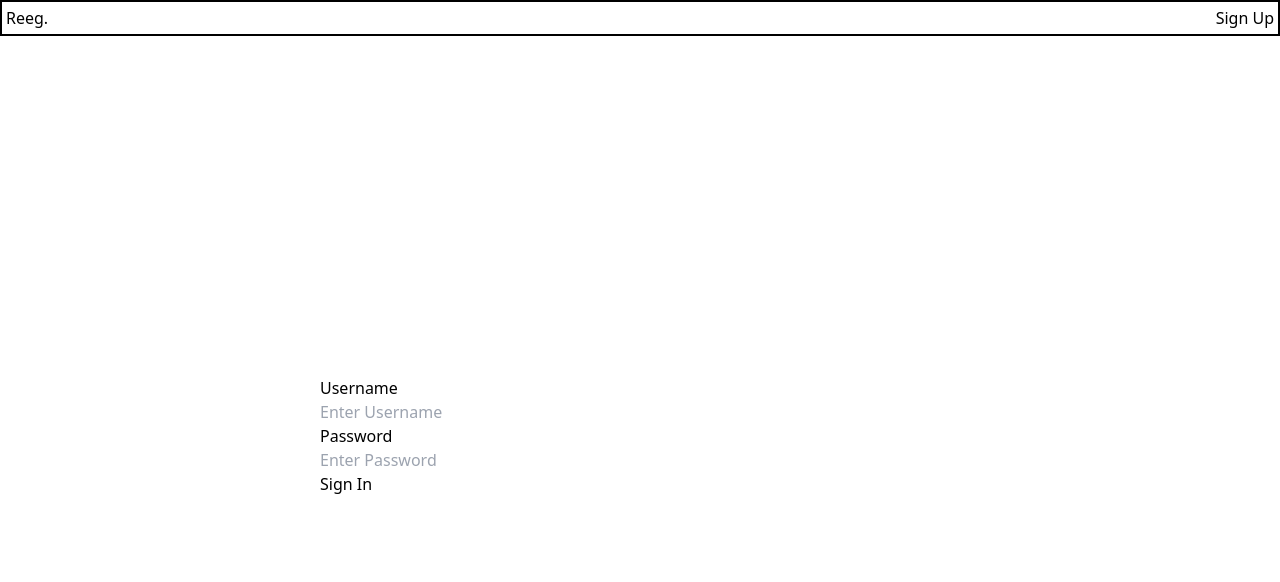
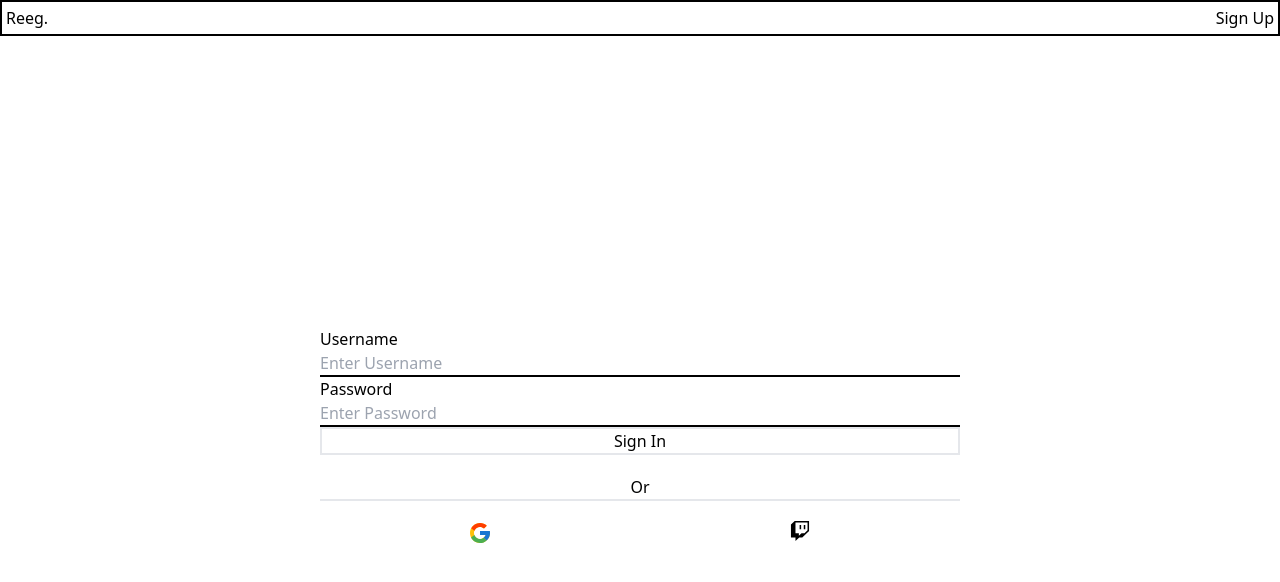
Before and after one commit to HowzayCalderon/reeg, a Next.js app: page /signin in a window 1280 px wide. Shown: the top 582 px of the page. Built offline with nearby package versions, Linux system fonts and the light colour scheme; no server answers.

Commit message:
finished separating signin page

```diff
--- a/src/app/api/auth/[...nextauth]/options.ts
+++ b/src/app/api/auth/[...nextauth]/options.ts
@@ -1,7 +1,6 @@
 import type { NextAuthOptions } from "next-auth";
 import GoogleProvider from "next-auth/providers/google";
 import TwitchProvider from "next-auth/providers/twitch";
-
 import CredentialsProvider from "next-auth/providers/credentials";
 import { PrismaAdapter } from "@auth/prisma-adapter";
 import { PrismaClient } from "@prisma/client";
--- a/src/app/components/UserForm/Form.tsx
+++ b/src/app/components/UserForm/Form.tsx
@@ -1,27 +1,28 @@
+'use client'
 import React from 'react'
 
 interface dataObject{
     key: number,
     labelName: string,
     id: string,
-    required: boolean,
     onchange: any,
     placeholder: string
 }
 
-function Form(props:{data: dataObject[], submitValue: string}) {
-    const {data, submitValue} = props
+function Form(props:{data: dataObject[], submitValue: string, handlesubmit: any}) {
+    const {data, submitValue, handlesubmit} = props
+
   return (
-    <form>
+    <form onSubmit={handlesubmit}>
         {data.map((inputs) => {
             return (
-                <label className='flex flex-col'>
+                <label className='flex flex-col' key={inputs.key}>
                     {inputs.labelName}
-                    <input id={inputs.id} name={inputs.id} required={inputs.required} onChange={inputs.onchange} placeholder={inputs.placeholder} key={inputs.key}/>
+                    <input  className='border-b-2 border-black' required={true} id={inputs.id} name={inputs.id} onChange={inputs.onchange} placeholder={inputs.placeholder} key={inputs.key}/>
                 </label>
             )
         })}
-        <input type='submit' value={submitValue}/>
+        <input className='block w-full border-2 cursor-pointer' type='submit' value={submitValue}/>
     </form>
   )
 }
--- a/src/app/signin/page.tsx
+++ b/src/app/signin/page.tsx
@@ -1,29 +1,62 @@
+'use client'
 import React from "react";
+import { useState } from "react";
 import Form from "@/components/UserForm/Form";
+import { signIn } from "next-auth/react";
+import { FcGoogle } from "react-icons/fc"
+import { FaTwitch } from "react-icons/fa"
 
 const SignIn = () => {
+
+    const [formData, setFormData] = useState({
+        name: '',
+        password: ''
+    })
+
+    const handleChange = (e: any) => {
+        const value = e?.target?.value
+        const name = e?.target?.name
+        setFormData((prevState) => ({
+            ...prevState,
+            [name]: value,
+        }))
+
+    }
+
+    const handleSubmit = async (e: any) => {
+        e.preventDefault()
+        const result = await signIn("credentials", {
+            username: formData.name,
+            password: formData.password,
+            callbackUrl: '/dashboard'
+        })
+    }
+
     const data = [
         {
-        key: 0,
-        labelName: 'Username',
-        id: 'name',
-        required: true,
-        onchange: '',
-        placeholder: 'Enter Username'
+            key: 0,
+            labelName: 'Username',
+            id: 'name',
+            onchange: handleChange,
+            placeholder: 'Enter Username'
         },
         {
             key: 1,
             labelName: 'Password',
             id: 'password',
-            required: true,
-            onchange: '',
+            onchange: handleChange,
             placeholder: 'Enter Password'
         }
     ]
     return (
         <div className="flex justify-center items-center h-screen">
             <div className="w-1/2">
-                <Form data={data} submitValue="Sign In"/>
+                <Form data={data} handlesubmit={handleSubmit} submitValue="Sign In"/>
+                <div className=" grid grid-cols-2 justify-items-center">
+                    <p className="border-b-2 text-center my-5 col-span-2 w-full">Or</p>
+                    <FcGoogle  className='cursor-pointer text-2xl' onClick={() => signIn("google",{ callbackUrl: "/dashboard" })}/>
+                    <FaTwitch className="text-xl cursor-pointer" onClick={() => signIn("twitch", {  callbackUrl: "/dashboard"  })}/>
+                </div>
             </div>
         </div>
     )
--- a/src/app/signup/page.tsx
+++ b/src/app/signup/page.tsx
@@ -2,10 +2,32 @@ import React from "react";
 import Form from "@/components/UserForm/Form";
 
 const SignUp = () => {
+    const data = [
+        {
+            key: 0,
+            labelName: 'Username',
+            id: 'name',
+            onchange: '',
+            placeholder: 'Enter Username'
+        },
+        {
+            key: 1,
+            labelName: 'Password',
+            id: 'password',
+            onchange: '',
+            placeholder: "Enter Password"
+        },{
+            key: 2,
+            labelName: 'Confirm Password',
+            id: 'confirmPassword',
+            onchange: '',
+            placeholder: 'Retype Password'
+        }
+    ]
     return (
         <div className="flex justify-center items-center h-screen">
             <div className="w-1/2">
-                <Form/>
+                <Form data={data} submitValue="Sign In" handlesubmit={''}/>
             </div>
         </div>
     )
```
